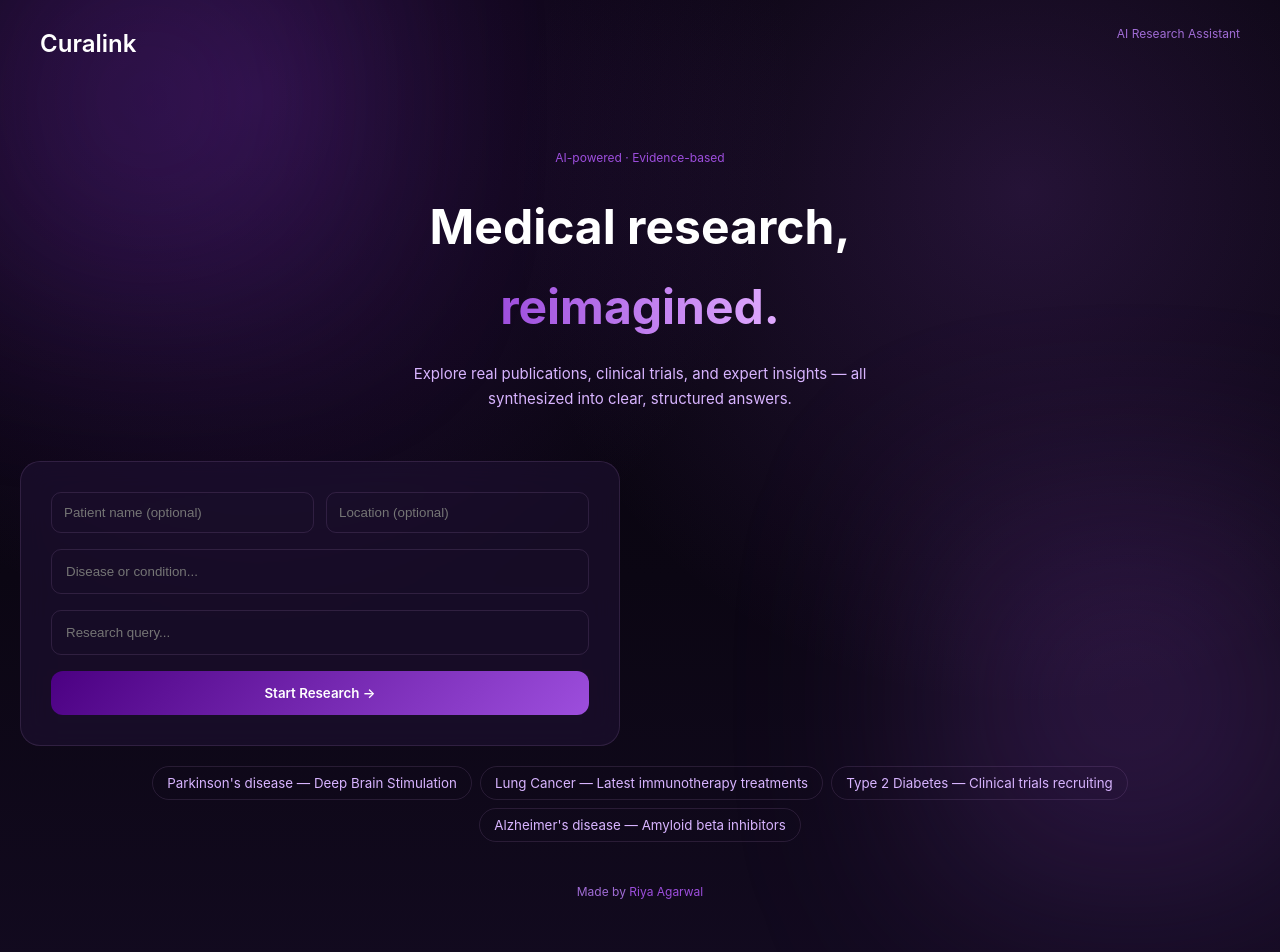
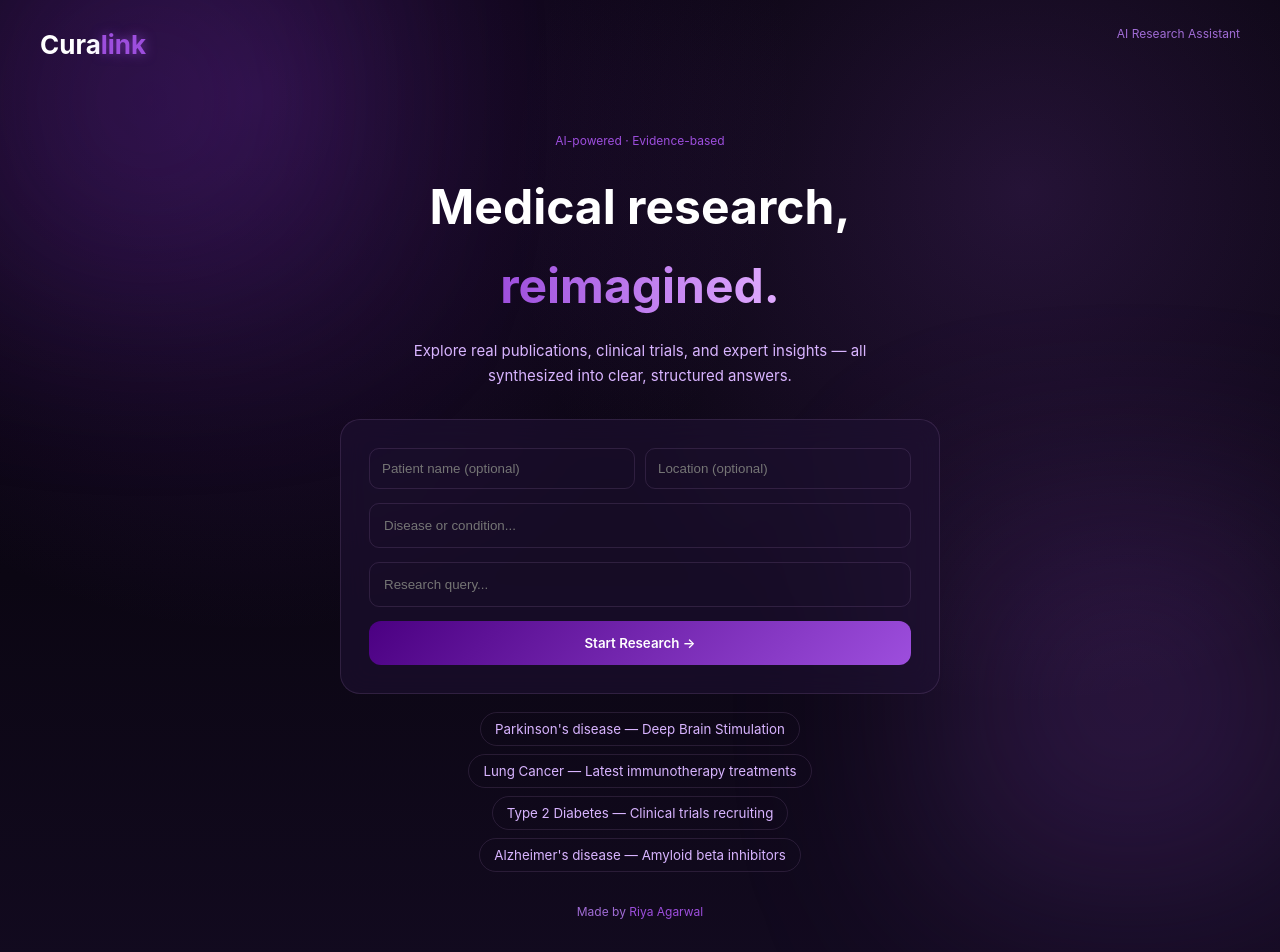
Before and after one commit to RiyaAgarwal0101/curalink, a React (Vite) app in the folder client/: page / in a window 1280 px wide. Shown: the top 952 px of the page. Built offline with nearby package versions, Linux system fonts and the light colour scheme; no server answers.

Commit message:
Update LandingPage.module.css

```diff
--- a/client/src/pages/LandingPage.module.css
+++ b/client/src/pages/LandingPage.module.css
@@ -4,7 +4,7 @@
   flex-direction: column;
 }
 
-/* 🌌 Background */
+/* Background */
 .bg {
   position: fixed;
   inset: 0;
@@ -31,7 +31,7 @@
   filter: blur(80px);
 }
 
-/* Nav */
+/* Navbar */
 .nav {
   z-index: 2;
   display: flex;
@@ -40,13 +40,17 @@
 }
 
 .logo {
-  font-size: 24px;
-  font-weight: 600;
+  font-size: 26px;
+  font-weight: 700;
 }
 
-.logoGlow {
+.logoAccent {
   color: var(--accent);
-  text-shadow: 0 0 15px rgba(157,78,221,0.6);
+  text-shadow: 0 0 12px rgba(157,78,221,0.6);
+}
+
+.logoWhite {
+  color: #ffffff;
 }
 
 .navTag {
@@ -61,19 +65,20 @@
   display: flex;
   flex-direction: column;
   align-items: center;
-  padding: 60px 20px;
+  justify-content: center; /* 🔥 center everything */
+  padding: 40px 20px;
+  text-align: center;
 }
 
 /* Hero */
 .hero {
-  text-align: center;
-  margin-bottom: 50px;
+  margin-bottom: 30px;
 }
 
 .badge {
   font-size: 12px;
   color: var(--accent);
-  margin-bottom: 20px;
+  margin-bottom: 16px;
 }
 
 .headline {
@@ -88,29 +93,32 @@
 }
 
 .sub {
-  margin-top: 16px;
+  margin-top: 14px;
   color: var(--text-dim);
   max-width: 500px;
 }
 
 /* Form */
+.formWrap {
+  width: 100%;
+  max-width: 600px;
+}
+
 .form {
   background: rgba(30,18,51,0.6);
   backdrop-filter: blur(14px);
   border: 1px solid var(--border);
-  padding: 30px;
+  padding: 28px;
   border-radius: 20px;
-  width: 100%;
-  max-width: 600px;
   display: flex;
   flex-direction: column;
-  gap: 16px;
+  gap: 14px;
 }
 
 .formGrid {
   display: grid;
   grid-template-columns: 1fr 1fr;
-  gap: 12px;
+  gap: 10px;
 }
 
 .input {
@@ -138,7 +146,7 @@
 
 /* Examples */
 .examples {
-  margin-top: 20px;
+  margin-top: 18px;
   display: flex;
   flex-wrap: wrap;
   gap: 8px;
@@ -159,7 +167,7 @@
 
 /* Footer */
 .footer {
-  margin-top: 40px;
+  margin-top: 30px;
   font-size: 12px;
   color: var(--text-muted);
 }
```
